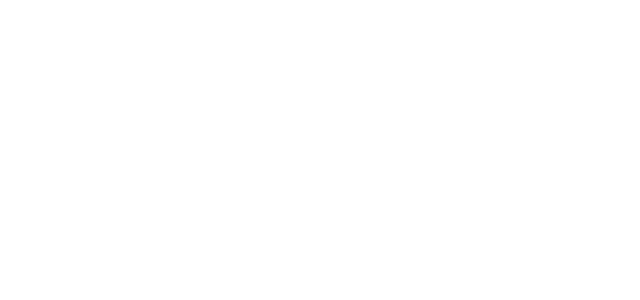
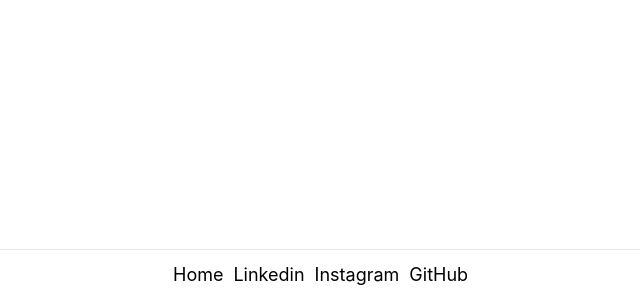
Before and after one commit to gasperb95/next.bg, a Next.js app: page /Random in a window 1280 px wide. Shown: the part 713-1013 px from the top of the page, without its empty margins (307-947 px from the left). Before the commit the page ends 962 px from the top, so only its background shows below. Built offline with nearby package versions, Linux system fonts and the light colour scheme.

Commit message:
added footer to the rest of the pages

```diff
--- a/pages/Random/index.js
+++ b/pages/Random/index.js
@@ -1,13 +1,20 @@
 import Link from 'next/link';
 import Layout from '../../components/layout';
+import Footer from '../../components/footer/footer';
 
 export default function Random() {
   return (
+    <div>
     <Layout>
       <h1>Welcome to the random bin</h1>
       <h2>
         <Link href="/">Back to home</Link>
       </h2>
     </Layout>
+    <footer>
+    <Footer>
+    </Footer>
+    </footer>
+    </div>
   );
 }
```
Also changed, not shown: pages/Resume/index.js (+8 -1 lines).
